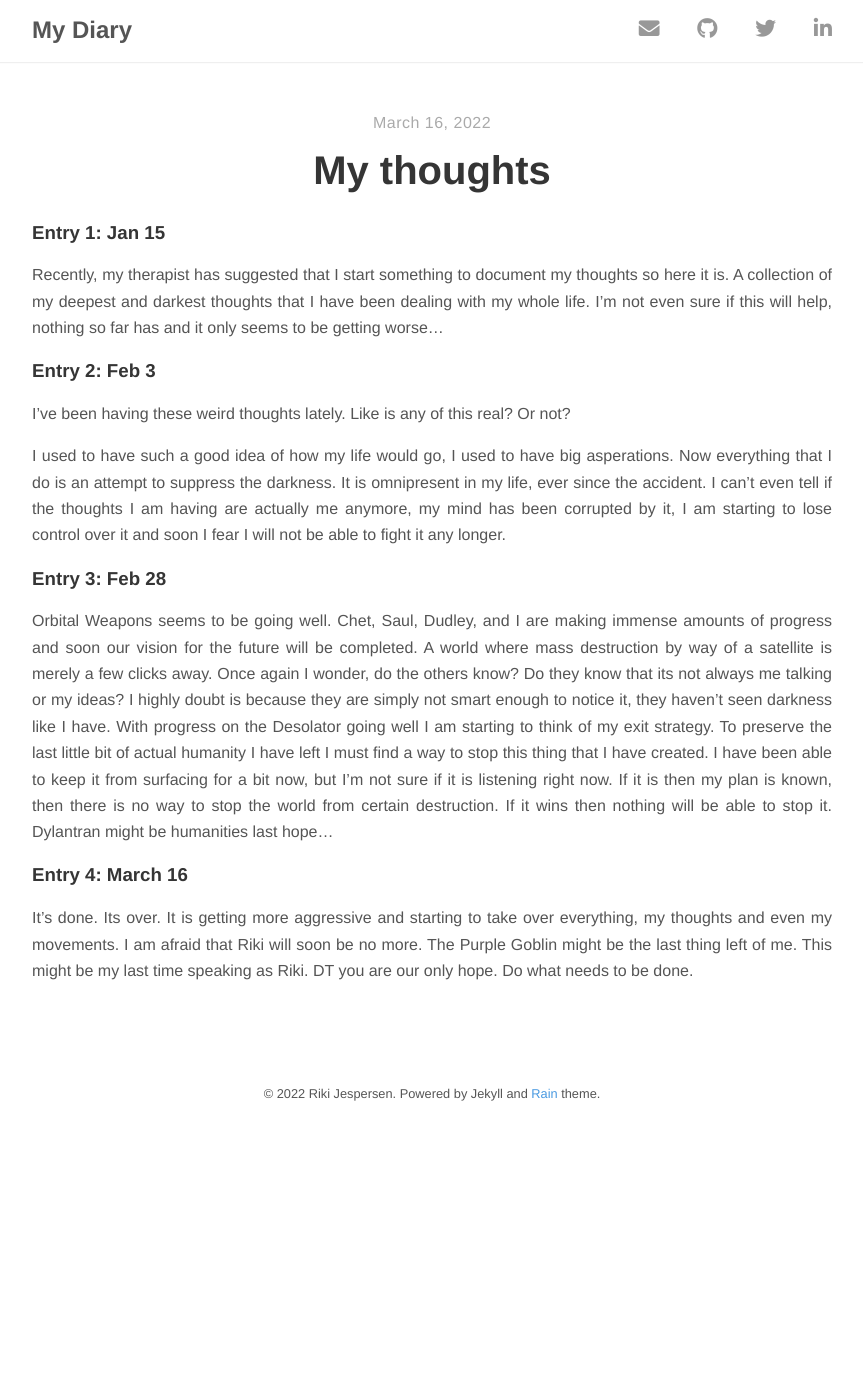
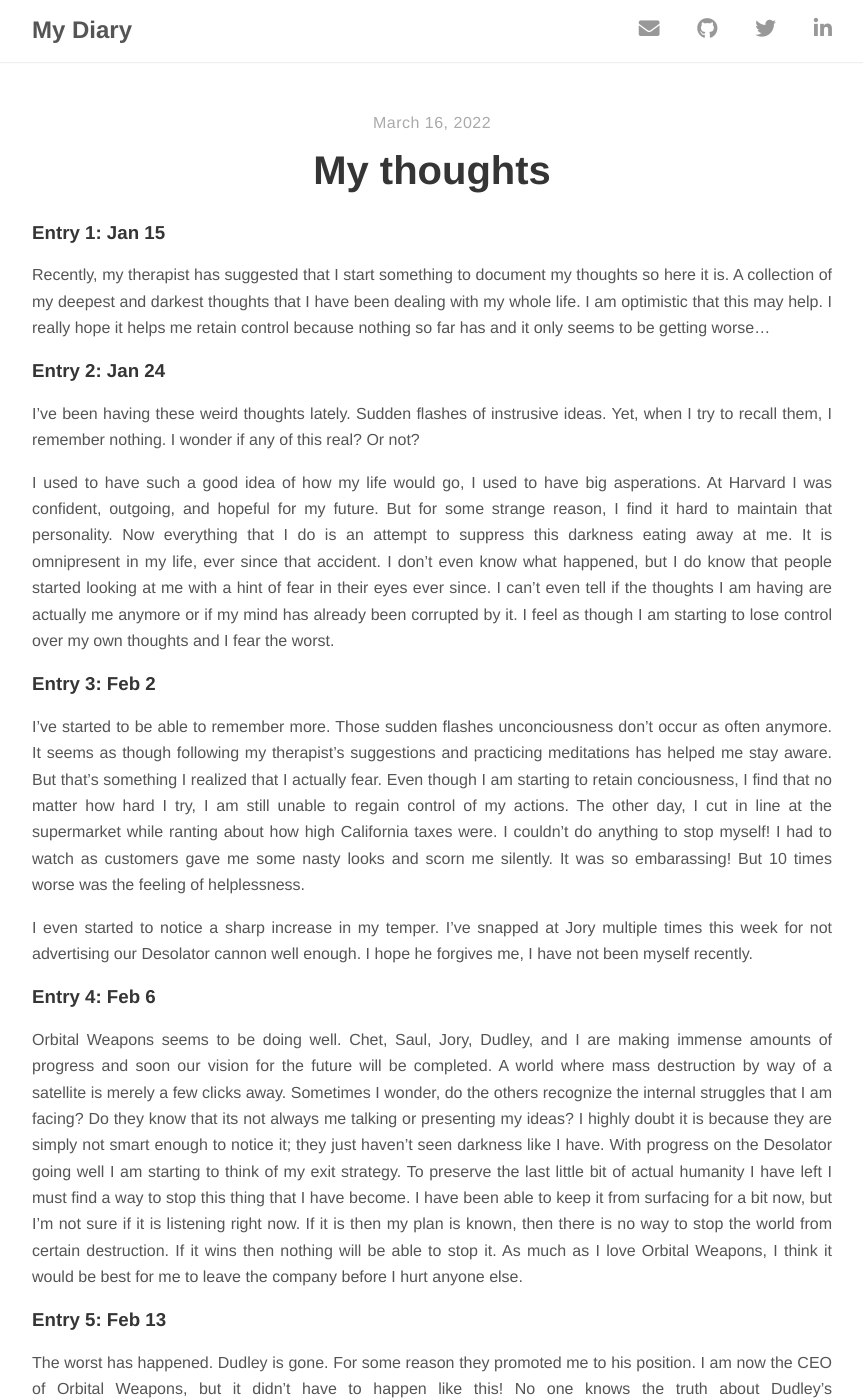
Before and after one commit to rikijespersen/blog, a Jekyll site: the page built from _posts/2022-03-16-My-Thoughts.md, in a window 1280 px wide and 1400 px high. Shown: the whole window, without its empty margins (208-1071 px from the left). Built offline with Jekyll 4.4.1, drawn with Linux system fonts in a browser that asks for light colours; nearby versions of some CDN libraries; some of the changed text lies outside the part shown.

Commit message:
Update 2022-03-16-My-Thoughts.md

```diff
--- a/_posts/2022-03-16-My-Thoughts.md
+++ b/_posts/2022-03-16-My-Thoughts.md
@@ -6,18 +6,35 @@ author: "Riki"
 
 ### Entry 1: Jan 15
 
-Recently, my therapist has suggested that I start something to document my thoughts so here it is. A collection of my deepest and darkest thoughts that I have been dealing with my whole life. I'm not even sure if this will help, nothing so far has and it only seems to be getting worse...
+Recently, my therapist has suggested that I start something to document my thoughts so here it is. A collection of my deepest and darkest thoughts that I have been dealing with my whole life. I am optimistic that this may help. I really hope it helps me retain control because nothing so far has and it only seems to be getting worse...
 
-### Entry 2: Feb 3
+### Entry 2: Jan 24
 
-I've been having these weird thoughts lately. Like is any of this real? Or not?
+I've been having these weird thoughts lately. Sudden flashes of instrusive ideas. Yet, when I try to recall them, I remember nothing. I wonder if any of this real? Or not?
 
-I used to have such a good idea of how my life would go, I used to have big asperations. Now everything that I do is an attempt to suppress the darkness. It is omnipresent in my life, ever since the accident. I can't even tell if the thoughts I am having are actually me anymore, my mind has been corrupted by it, I am starting to lose control over it and soon I fear I will not be able to fight it any longer.
+I used to have such a good idea of how my life would go, I used to have big asperations. At Harvard I was confident, outgoing, and hopeful for my future. But for some strange reason, I find it hard to maintain that personality. Now everything that I do is an attempt to suppress this darkness eating away at me. It is omnipresent in my life, ever since that accident. I don't even know what happened, but I do know that people started looking at me with a hint of fear in their eyes ever since.
+I can't even tell if the thoughts I am having are actually me anymore or if my mind has already been corrupted by it. I feel as though I am starting to lose control over my own thoughts and I fear the worst.
 
-### Entry 3:  Feb 28
+### Entry 3: Feb 2
 
-Orbital Weapons seems to be going well. Chet, Saul, Dudley, and I are making immense amounts of progress and soon our vision for the future will be completed. A world where mass destruction by way of a satellite is merely a few clicks away. Once again I wonder, do the others know? Do they know that its not always me talking or my ideas? I highly doubt is because they are simply not smart enough to notice it, they haven't seen darkness like I have. With progress on the Desolator going well I am starting to think of my exit strategy. To preserve the last little bit of actual humanity I have left I must find a way to stop this thing that I have created. I have been able to keep it from surfacing for a bit now, but I'm not sure if it is listening right now. If it is then my plan is known, then there is no way to stop the world from certain destruction. If it wins then nothing will be able to stop it. Dylantran might be humanities last hope...
+I've started to be able to remember more. Those sudden flashes unconciousness don't occur as often anymore. It seems as though following my therapist's suggestions and practicing meditations has helped me stay aware. But that's something I realized that I actually fear.
+Even though I am starting to retain conciousness, I find that no matter how hard I try, I am still unable to regain control of my actions. The other day, I cut in line at the supermarket while ranting about how high California taxes were. I couldn't do anything to stop myself! I had to watch as customers gave me some nasty looks and scorn me silently. It was so embarassing! But 10 times worse was the feeling of helplessness.
 
-### Entry 4: March 16
+I even started to notice a sharp increase in my temper. I've snapped at Jory multiple times this week for not advertising our Desolator cannon well enough. I hope he forgives me, I have not been myself recently.
 
-It's done. Its over. It is getting more aggressive and starting to take over everything, my thoughts and even my movements. I am afraid that Riki will soon be no more. The Purple Goblin might be the last thing left of me. This might be my last time speaking as Riki. DT you are our only hope. Do what needs to be done.
+### Entry 4:  Feb 6
+
+Orbital Weapons seems to be doing well. Chet, Saul, Jory, Dudley, and I are making immense amounts of progress and soon our vision for the future will be completed. A world where mass destruction by way of a satellite is merely a few clicks away. Sometimes I wonder, do the others recognize the internal struggles that I am facing? Do they know that its not always me talking or presenting my ideas? I highly doubt it is because they are simply not smart enough to notice it; they just haven't seen darkness like I have. With progress on the Desolator going well I am starting to think of my exit strategy. To preserve the last little bit of actual humanity I have left I must find a way to stop this thing that I have become. I have been able to keep it from surfacing for a bit now, but I'm not sure if it is listening right now. If it is then my plan is known, then there is no way to stop the world from certain destruction. If it wins then nothing will be able to stop it. As much as I love Orbital Weapons, I think it would be best for me to leave the company before I hurt anyone else.
+
+### Entry 5: Feb 13
+
+The worst has happened. Dudley is gone. For some reason they promoted me to his position. I am now the CEO of Orbital Weapons, but it didn't have to happen like this! No one knows the truth about Dudley's dissappearance. No one except me, and the other me. I don't know how I can live with myself knowing what truly happened. The worst part is, I will be forced to watch as the other me begins to take control of Orbital Weapons. I can already feel the last amounts of control I have seeping out of my body. Please know, I never meant for this to happen.
+
+### Entry 6: February 14
+
+Hey everyone! What's up! It's your girl, Riki! Looking back at my past posts, I used to be such a drama queen hahaha! I mean, can you imagine anyone being upset about Dudley "mysteriously disappearing?" That old man had it coming if you ask me. Did you know that he would always give away 50% of his income to charity? What an idiot! Everyone knows that you're only supposed to care about yourself and no one else. If I were him, I would devote all of that money to developing the Desolator cannon so I can finally achieve my dreams of world domination! That's a joke of course, I wouldn't need the Desolator cannon to bend the world at my whims :)
+
+### Entry 7: March 3
+
+I never realized how boring it was to keep up appearances! Sometimes I wish I can just let all of my frustrations out on my coworkers. I don't know why Chet decided he needed a vacation or why Saul stopped talking to me as much. I hope they're not noticing that the pathetic previous Riki is out of the picture. Regardless, it wouldn't hurt to play into the whole, "Oh noo, I'm losing control of myself" moody vibe that the past Riki had. I need to lay low for my plans to come to fruition. So I decided to make a Discord support group for myself! That and some convincing Twitter posts might just be enough for me to maintain some "normalcy." HA I love manipulating people, it's always so much fun!
+If there's someone actually reading this dumb diary, feel free to join my Discord! https://discord.gg/BwcGg3Xs7J. I doubt you can stop me even if you tried.
```
